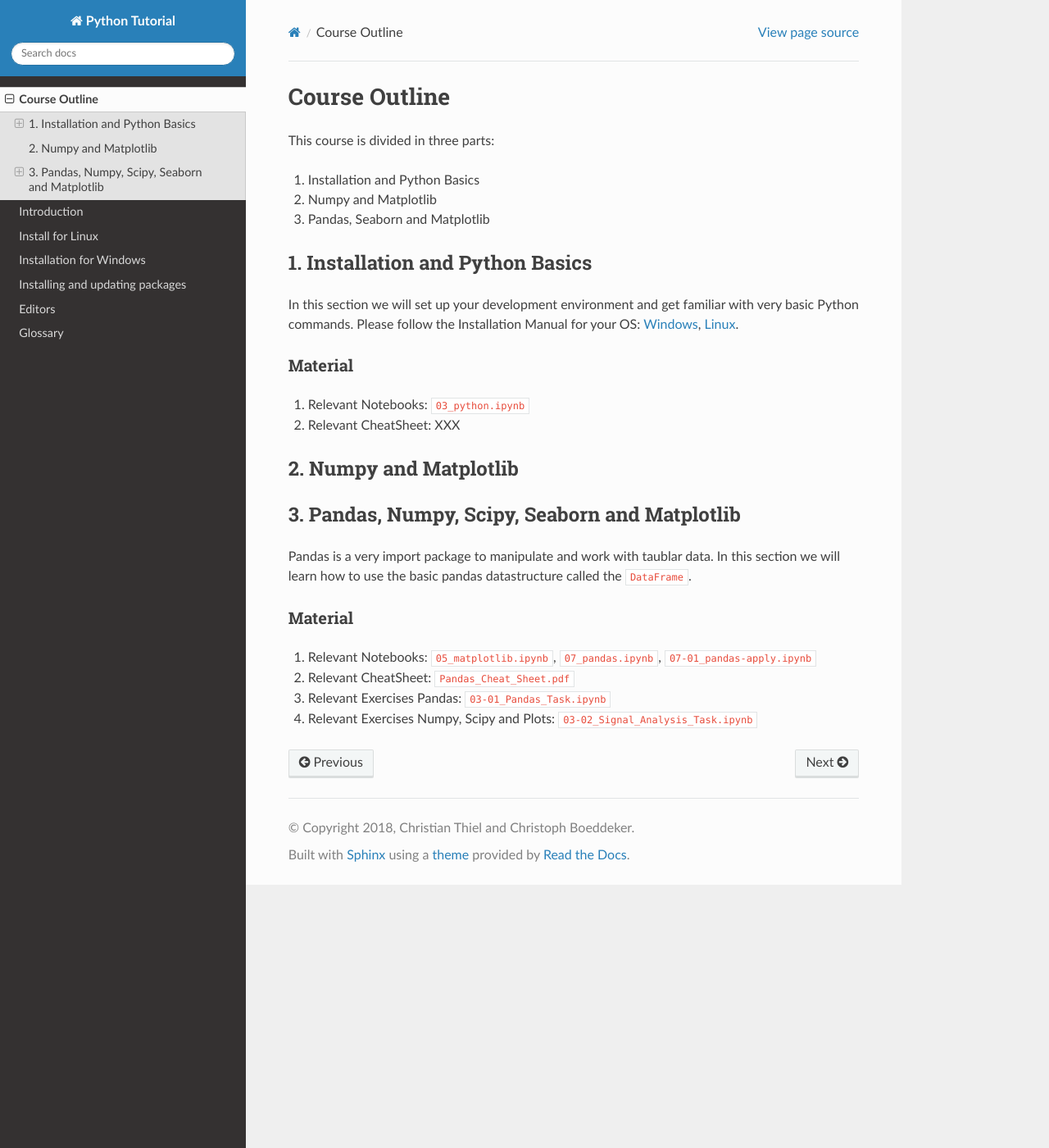
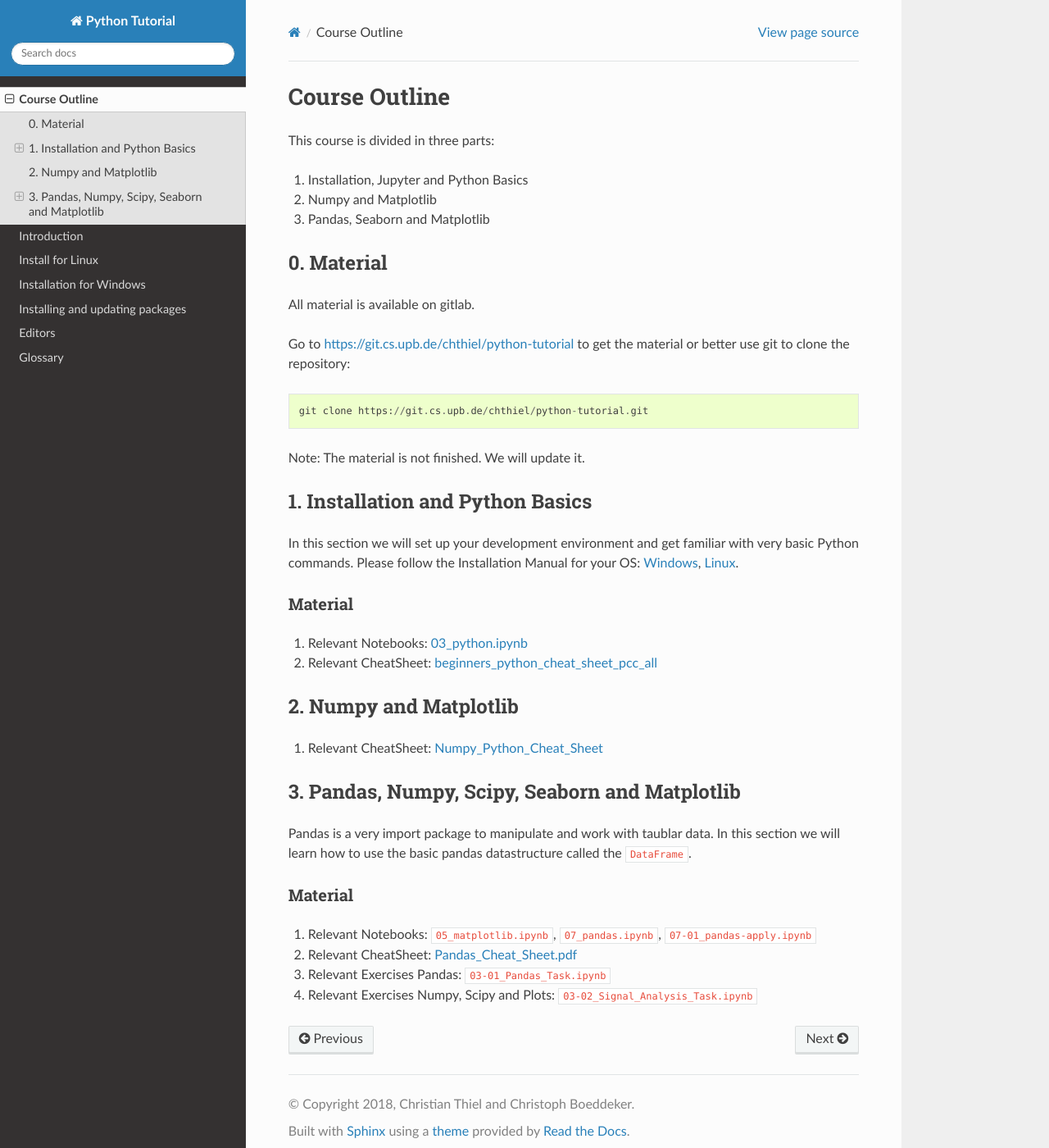
Before and after one commit to fgnt/python_crashkurs, a Sphinx documentation site: the page built from docs/source/include/course_outline.md, in a window 1280 px wide and 1400 px high. Shown: the whole window at 82% size. Built offline with Sphinx 7.4.7 and the Read the Docs theme 2.0.0, drawn with Linux system fonts in a browser that asks for light colours.

Commit message:
add hint to python repo. Use links for cheat sheets and notebooks

````diff
--- a/docs/source/include/course_outline.md
+++ b/docs/source/include/course_outline.md
@@ -1,25 +1,41 @@
 # Course Outline
 
 This course is divided in three parts:
-1. Installation and Python Basics
+1. Installation, Jupyter and Python Basics
 2. Numpy and Matplotlib
 3. Pandas, Seaborn and Matplotlib
+
+## 0. Material
+All material is available on gitlab.
+
+Go to [https://git.cs.upb.de/chthiel/python-tutorial](https://git.cs.upb.de/chthiel/python-tutorial) to get the material or better use git to clone the repository:
+```
+git clone https://git.cs.upb.de/chthiel/python-tutorial.git
+```
+Note: The material is not finished. We will update it.
 
 ## 1. Installation and Python Basics
 In this section we will set up your development environment and get familiar with very basic Python commands.
 Please follow the Installation Manual for your OS: [Windows](install_windows.html), [Linux](install_linux.html).
 
 #### Material
-1. Relevant Notebooks: `03_python.ipynb`
-2. Relevant CheatSheet: XXX
+1. Relevant Notebooks: [03_python.ipynb][03_python.ipynb]
+2. Relevant CheatSheet: [beginners_python_cheat_sheet_pcc_all][beginners_python_cheat_sheet_pcc_all]
 
 ## 2. Numpy and Matplotlib
+1. Relevant CheatSheet: [Numpy_Python_Cheat_Sheet][Numpy_Python_Cheat_Sheet]
 
 ## 3. Pandas, Numpy, Scipy, Seaborn and Matplotlib
 Pandas is a very import package to manipulate and work with taublar data. In this section we will learn how to use the basic pandas datastructure called the `DataFrame`.
 
 #### Material
 1. Relevant Notebooks: `05_matplotlib.ipynb`, `07_pandas.ipynb`, `07-01_pandas-apply.ipynb`
-2. Relevant CheatSheet: `Pandas_Cheat_Sheet.pdf`
+2. Relevant CheatSheet: [Pandas_Cheat_Sheet.pdf][Pandas_Cheat_Sheet.pdf]
 3. Relevant Exercises Pandas: `03-01_Pandas_Task.ipynb`
 4. Relevant Exercises Numpy, Scipy and Plots: `03-02_Signal_Analysis_Task.ipynb`
+
+
+[03_python.ipynb]: https://git.cs.upb.de/chthiel/python-tutorial/blob/master/notebooks/03_python.ipynb
+[beginners_python_cheat_sheet_pcc_all]: https://git.cs.upb.de/chthiel/python-tutorial/blob/master/cheat_sheets/beginners_python_cheat_sheet_pcc_all.pdf
+[Numpy_Python_Cheat_Sheet]: https://git.cs.upb.de/chthiel/python-tutorial/blob/master/cheat_sheets/Numpy_Python_Cheat_Sheet.pdf
+[Pandas_Cheat_Sheet.pdf]: https://git.cs.upb.de/chthiel/python-tutorial/blob/master/cheat_sheets/Pandas_Cheat_Sheet.pdf
````
